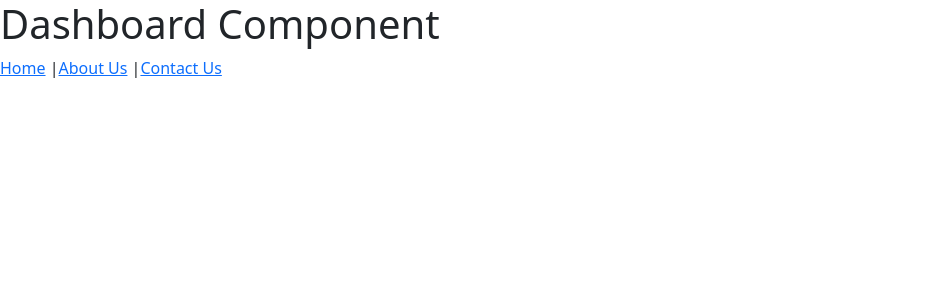
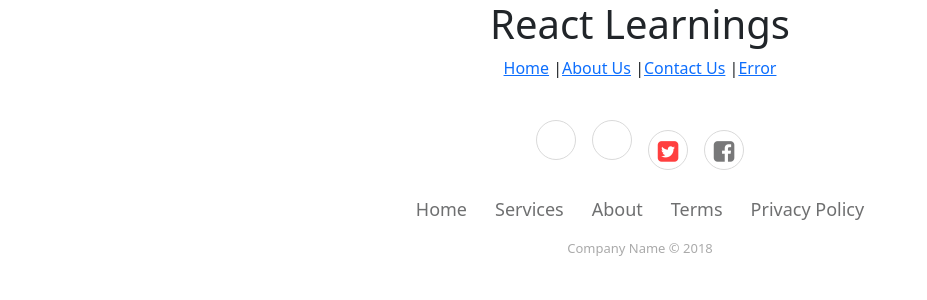
Before and after one commit to nulilakshman/ReactTraining, a React (Create React App) app in the folder reactrouting/: page / in a window 1280 px wide. Shown: the top 300 px of the page, without its empty margins (0-927 px from the left). Built offline with nearby package versions, Linux system fonts and the light colour scheme.

Commit message:
Master page component

```diff
--- a/reactrouting/package.json
+++ b/reactrouting/package.json
@@ -8,6 +8,7 @@
     "@testing-library/user-event": "^13.5.0",
     "axios": "^0.27.2",
     "bootstrap": "^5.1.3",
+    "font-awesome": "^4.7.0",
     "react": "^18.1.0",
     "react-dom": "^18.1.0",
     "react-router-dom": "^6.3.0",
--- a/reactrouting/src/App.js
+++ b/reactrouting/src/App.js
@@ -1,26 +1,24 @@
 import logo from './logo.svg';
 import './App.css';
-import { Link } from 'react-router-dom';
+import { Link, Outlet } from 'react-router-dom';
+import Footer from './Footer';
 
 function App() {
   return (
     <div className="App">
-      <header className="App-header">
-        <Link to='/home'>Home</Link>
-        <Link to='/about'>About Us</Link>
-        <img src={logo} className="App-logo" alt="logo" />
-        <p>
-          Edit <code>src/App.js</code> and save to reload.
-        </p>
-        <a
-          className="App-link"
-          href="https://reactjs.org"
-          target="_blank"
-          rel="noopener noreferrer"
-        >
-          Learn React
-        </a>
-      </header>
+      <div>
+        <h1>React Learnings</h1>
+      </div>
+      <Link to='/home'>Home</Link> |
+      <Link to='/about'>About Us</Link> |
+      <Link to='/contactus'>Contact Us</Link> |
+      <Link to='/contactus-1'>Error</Link>
+
+      <Outlet></Outlet>
+
+      <div>
+        <Footer></Footer>
+      </div>
     </div>
   );
 }
--- /dev/null
+++ b/reactrouting/src/Footer.js
@@ -0,0 +1,26 @@
+import React from "react"
+import './footer.css'
+const Footer = () => {
+    return (
+        <div className="footer-basic">
+            <footer>
+                <div className="social">
+                    <a href="#"><i className="icon ion-social-instagram"></i></a>
+                    <a href="#"><i className="icon ion-social-snapchat"></i></a>
+                    <a href="#">
+                        <i className="fa fa-twitter-square" style={{ color: 'red' }}></i></a>
+                    <a href="#"><i class="fa fa-facebook-square" aria-hidden="true"></i></a></div>
+                <ul className="list-inline">
+                    <li className="list-inline-item"><a href="#">Home</a></li>
+                    <li className="list-inline-item"><a href="#">Services</a></li>
+                    <li className="list-inline-item"><a href="#">About</a></li>
+                    <li className="list-inline-item"><a href="#">Terms</a></li>
+                    <li className="list-inline-item"><a href="#">Privacy Policy</a></li>
+                </ul>
+                <p className="copyright">Company Name © 2018</p>
+            </footer>
+        </div>
+    )
+}
+
+export default Footer
--- /dev/null
+++ b/reactrouting/src/footer.css
@@ -0,0 +1,61 @@
+.footer-basic {
+    padding:40px 0;
+    background-color:#ffffff;
+    color:#4b4c4d;
+  }
+
+  .footer-basic ul {
+    padding:0;
+    list-style:none;
+    text-align:center;
+    font-size:18px;
+    line-height:1.6;
+    margin-bottom:0;
+  }
+
+  .footer-basic li {
+    padding:0 10px;
+  }
+
+  .footer-basic ul a {
+    color:inherit;
+    text-decoration:none;
+    opacity:0.8;
+  }
+
+  .footer-basic ul a:hover {
+    opacity:1;
+  }
+
+  .footer-basic .social {
+    text-align:center;
+    padding-bottom:25px;
+  }
+
+  .footer-basic .social > a {
+    font-size:24px;
+    width:40px;
+    height:40px;
+    line-height:40px;
+    display:inline-block;
+    text-align:center;
+    border-radius:50%;
+    border:1px solid #ccc;
+    margin:0 8px;
+    color:inherit;
+    opacity:0.75;
+  }
+
+  .footer-basic .social > a:hover {
+    opacity:0.9;
+  }
+
+  .footer-basic .copyright {
+    margin-top:15px;
+    text-align:center;
+    font-size:13px;
+    color:#aaa;
+    margin-bottom:0;
+  }
+
+  /* Credit to https://epicbootstrap.com/snippets/footer-basic */
--- a/reactrouting/src/index.js
+++ b/reactrouting/src/index.js
@@ -8,6 +8,7 @@ import Dashboard from './Dashboard';
 import ErrorPage from './ErrorPage';
 import reportWebVitals from './reportWebVitals';
 import 'bootstrap/dist/css/bootstrap.min.css'
+import 'font-awesome/css/font-awesome.min.css'
 import { BrowserRouter, Routes, Route } from 'react-router-dom';
 
 const root = ReactDOM.createRoot(document.getElementById('root'));
@@ -15,11 +16,13 @@ root.render(
   <React.StrictMode>
     <BrowserRouter>
       <Routes>
-        <Route path='/' element={<Dashboard />} ></Route>
-        <Route path='/home' element={<Home />} ></Route>
-        <Route path='/about' element={<About />} ></Route>
-        <Route path='/contactus' element={<p>Contact Here</p>} ></Route>
-        <Route path='*' element={<ErrorPage></ErrorPage>} ></Route>
+        <Route path='/' element={<App />} >
+          <Route path='/home' element={<Home />} ></Route>
+          <Route path='/about' element={<About />} ></Route>
+          <Route path='/contactus' element={<p>Contact Here</p>} ></Route>
+          <Route path='*' element={<ErrorPage></ErrorPage>} ></Route>
+        </Route>
+
       </Routes>
       {/* <App /> */}
     </BrowserRouter>
```
